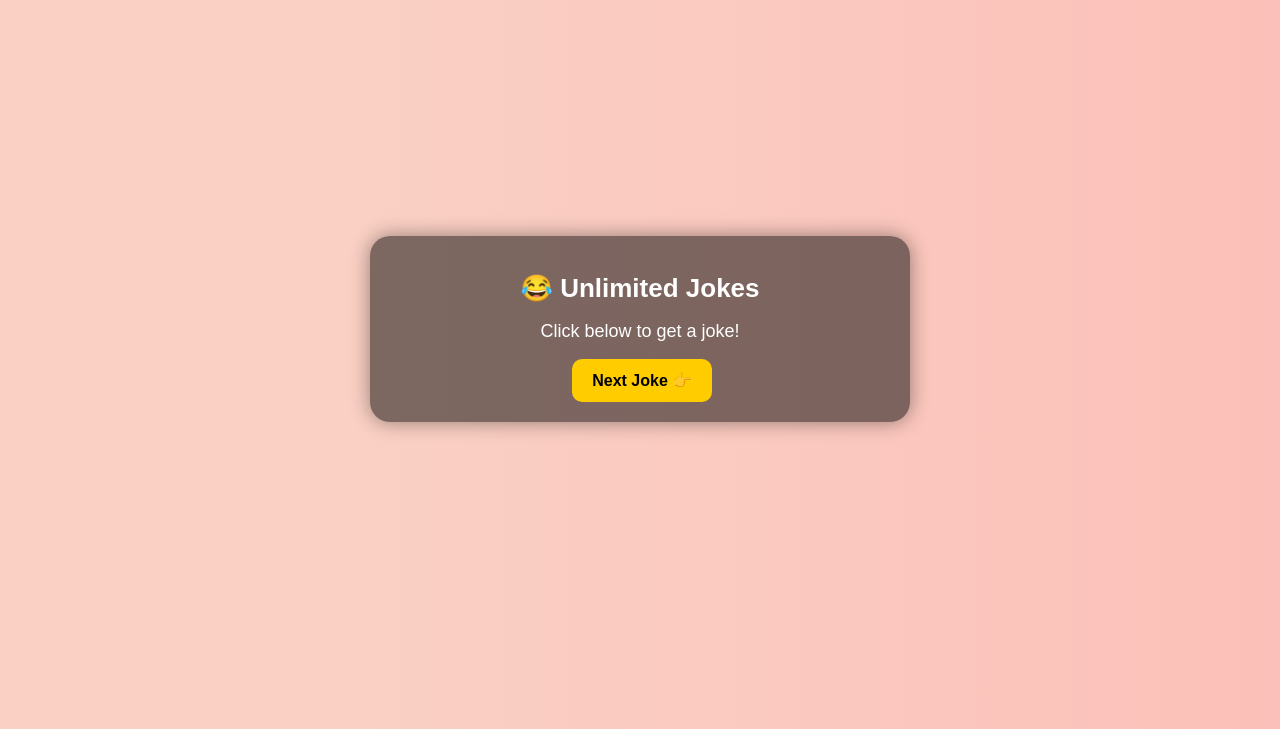
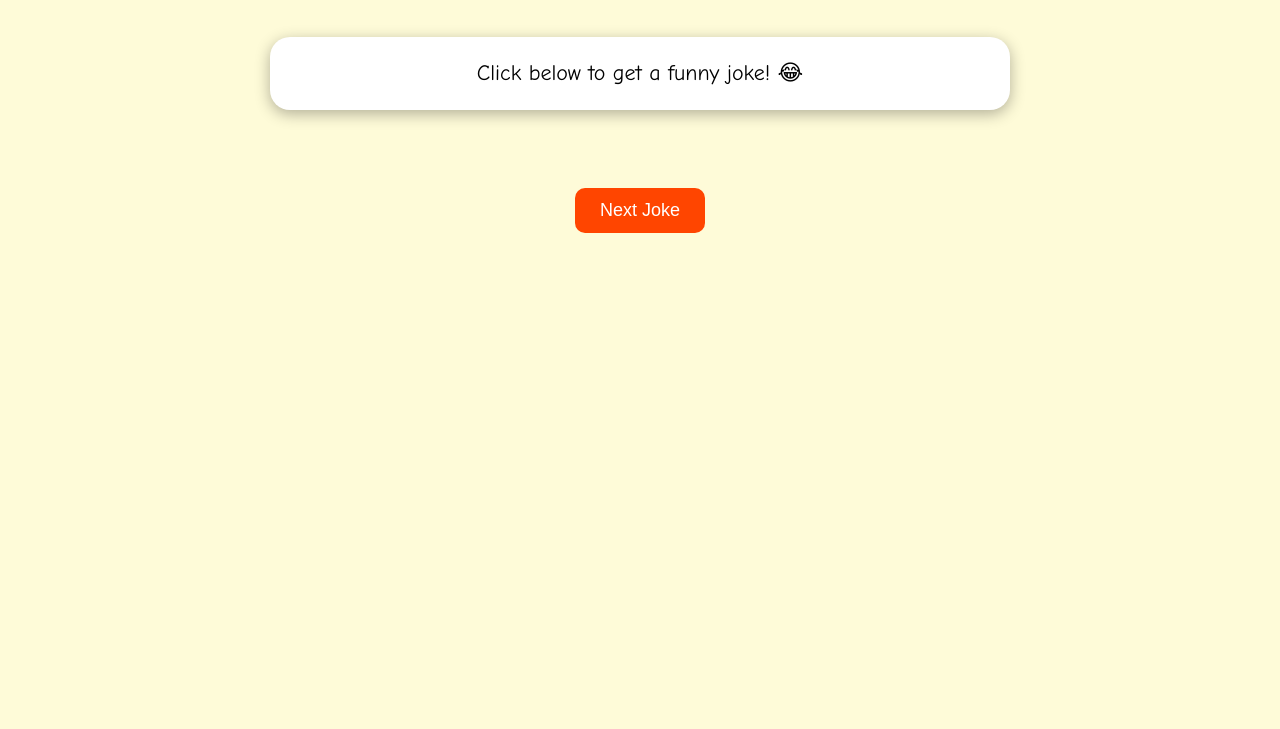
Before and after one commit to anubhabghoshabir-cell/anubhab.ai, a plain HTML site: page index.html in a window 1280 px wide. Shown: the part 71-800 px from the top of the page. Drawn offline with Linux system fonts and the light colour scheme.

Commit message:
Update index.html

```diff
--- a/index.html
+++ b/index.html
@@ -3,98 +3,86 @@
 <head>
   <meta charset="UTF-8">
   <meta name="viewport" content="width=device-width, initial-scale=1.0">
-  <title>😂 Funny Jokes Website</title>
+  <title>😂 Anubhab Comedy</title>
   <style>
     body {
+      font-family: "Comic Sans MS", cursive, sans-serif;
+      text-align: center;
       margin: 0;
-      font-family: Arial, sans-serif;
-      background: linear-gradient(270deg, #ff9a9e, #fad0c4, #fad0c4, #a1c4fd, #c2e9fb);
-      background-size: 1000% 1000%;
-      animation: gradientBG 20s ease infinite;
-      display: flex;
-      justify-content: center;
-      align-items: center;
-      height: 100vh;
-      overflow: hidden;
+      padding: 0;
+      background: #fefbd8;
+      transition: background 0.5s ease;
+    }
+    h1 {
+      background: #ff4500;
       color: white;
-      text-align: center;
+      padding: 15px;
+      margin: 0;
     }
-
-    @keyframes gradientBG {
-      0% { background-position: 0% 50%; }
-      50% { background-position: 100% 50%; }
-      100% { background-position: 0% 50%; }
+    #joke-box {
+      margin: 40px auto;
+      padding: 20px;
+      width: 85%;
+      max-width: 700px;
+      background: white;
+      border-radius: 20px;
+      box-shadow: 0 4px 15px rgba(0,0,0,0.3);
+      font-size: 22px;
+      line-height: 1.5;
+      animation: fadeIn 0.6s ease-in-out;
     }
-
-    .container {
-      background: rgba(0, 0, 0, 0.5);
-      padding: 20px;
-      border-radius: 20px;
-      max-width: 500px;
-      width: 90%;
-      box-shadow: 0 0 20px rgba(0,0,0,0.4);
+    #joke-img {
+      max-width: 100%;
+      margin-top: 15px;
+      border-radius: 15px;
     }
-
-    h1 {
-      margin-bottom: 15px;
-      font-size: 26px;
+    button {
+      margin-top: 20px;
+      padding: 12px 25px;
+      font-size: 18px;
+      border: none;
+      border-radius: 10px;
+      background: #ff4500;
+      color: white;
+      cursor: pointer;
+      transition: 0.3s;
     }
-
-    #joke {
-      font-size: 18px;
-      margin-bottom: 15px;
-      line-height: 1.4;
+    button:hover {
+      background: #e63e00;
+      transform: scale(1.1);
     }
-
-    #jokeImg {
-      max-width: 100%;
-      border-radius: 15px;
-      margin-bottom: 15px;
-    }
-
-    button {
-      background: #ffcc00;
-      border: none;
-      padding: 12px 20px;
-      border-radius: 10px;
-      font-size: 16px;
-      cursor: pointer;
-      font-weight: bold;
-    }
-
-    button:hover {
-      background: #ffaa00;
+    @keyframes fadeIn {
+      from {opacity: 0; transform: translateY(20px);}
+      to {opacity: 1; transform: translateY(0);}
     }
   </style>
 </head>
 <body>
-  <div class="container">
-    <h1>😂 Unlimited Jokes</h1>
-    <div id="joke">Click below to get a joke!</div>
-    <img id="jokeImg" src="" alt="" />
-    <button onclick="newJoke()">Next Joke 👉</button>
-  </div>
+  <h1>😂 Anubhab Comedy</h1>
+
+  <div id="joke-box">Click below to get a funny joke! 😂</div>
+  <img id="joke-img" src="" alt="" style="display:none;">
+  <br>
+  <button onclick="newJoke()">Next Joke</button>
 
   <script>
     const jokes = [
-      { text: "Teacher: Tum late kyun aaye?<br>Student: Sir ghadi hi ruk gayi thi! 😂", img: "https://i.imgflip.com/43a45p.jpg" },
-      { text: "Mummy: Padhai kar le!<br>Main: Mummy Google bhi thak gaya mere questions se 😅", img: "https://i.imgflip.com/4acd7j.jpg" },
-      { text: "Exam hall me likha: 'Answer soch samajh kar do'<br>Main: Arre mere paas to soch hi nahi hai! 😂", img: "https://i.imgflip.com/2wifvo.jpg" },
-      { text: "Girlfriend: Tum mujhe gift kya doge?<br>Boyfriend: Whatsapp pe unlimited '❤️' bhej dunga 😍", img: "https://i.imgflip.com/3t3nq5.jpg" },
-      { text: "Online class ka asli maza — camera off karke so jaana 😴😂", img: "https://i.imgflip.com/43a45y.jpg" },
-      { text: "Papa: Result kaisa hai?<br>Main: Papa paper hi samajh nahi aaya 😅", img: "https://i.imgflip.com/3t3nph.jpg" },
-      { text: "School me bench ke neeche chipka hua chewing gum sabko yaad hai 😂", img: "https://i.imgflip.com/3t3nm3.jpg" },
-      { text: "Gym join kiya… 3 din me bas selfie hi banayi 📸💪😂", img: "https://i.imgflip.com/4acdx2.jpg" },
-      { text: "Cricket me last ball pe six maarne ka maza hi alag hai 🏏🔥", img: "https://i.imgflip.com/3t3nrl.jpg" },
-      { text: "Mummy: Beta doodh pi lo!<br>Main: Mummy mujhe protein shake chahiye 💪😂", img: "https://i.imgflip.com/3t3nql.jpg" },
-      // 🔥 Tum yaha aur jokes add kar sakte ho (total 100+ copy paste karke)
+      { text: "Teacher: Tum late kyun aaye?<br>Student: Sir, exam ke sapne me pass ho gaya tha, party chal rahi thi! 🎉", img: "https://i.imgur.com/7b1p5vJ.png" },
+      { text: "Doctor: Aapko kis cheez se allergy hai?<br>Patient: Homework se! 📚❌", img: "https://i.imgur.com/WeyrYtE.png" },
+      { text: "GF: Tum mujhe miss karte ho?<br>BF: Haan WhatsApp pe, real life me to shanti hai 😅", img: "https://i.imgur.com/mX5f5KU.png" },
+      { text: "Boss: Tum kaam me itne slow kyun ho?<br>Employee: Sir, internet ki tarah hu… buffering pe hu! 🌀", img: "https://i.imgur.com/4AiXzf8.jpeg" },
+      { text: "Wife: Kya tum mujhe chand tak le jaoge?<br>Husband: Pehle petrol ka rate dekh lo! ⛽😂", img: "https://i.imgur.com/CdGfMfj.jpeg" }
     ];
 
+    const colors = ["#fefbd8", "#d1f7ff", "#ffd6e0", "#d6ffd6", "#fff0b3", "#e0e7ff", "#ffe4e1"];
+
     function newJoke() {
-      const randomIndex = Math.floor(Math.random() * jokes.length);
-      const jokeObj = jokes[randomIndex];
-      document.getElementById("joke").innerHTML = jokeObj.text;
-      document.getElementById("jokeImg").src = jokeObj.img;
+      const random = jokes[Math.floor(Math.random() * jokes.length)];
+      const randomColor = colors[Math.floor(Math.random() * colors.length)];
+      document.getElementById("joke-box").innerHTML = random.text;
+      document.getElementById("joke-img").src = random.img;
+      document.getElementById("joke-img").style.display = "block";
+      document.body.style.background = randomColor;
     }
   </script>
 </body>
```
